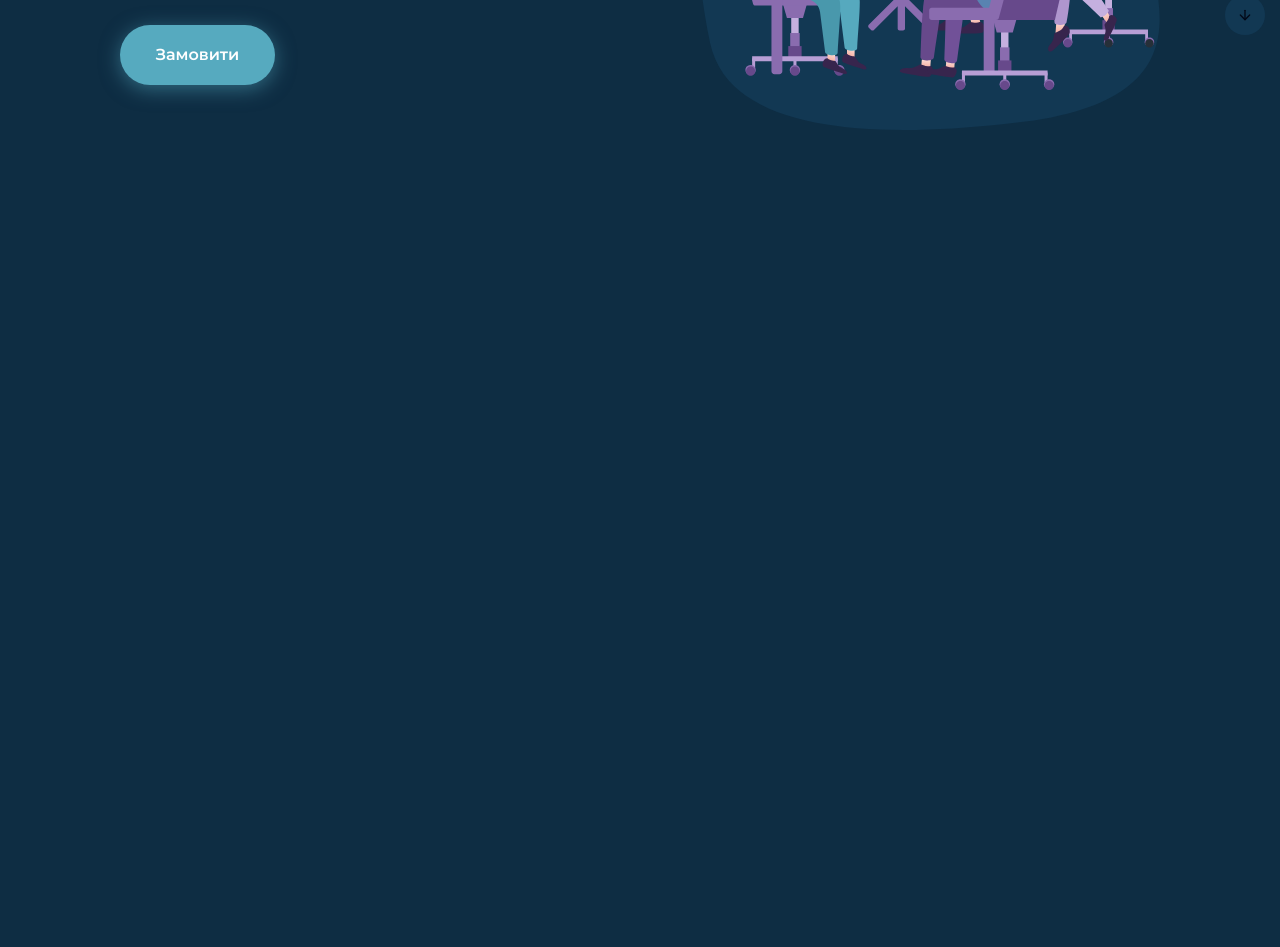
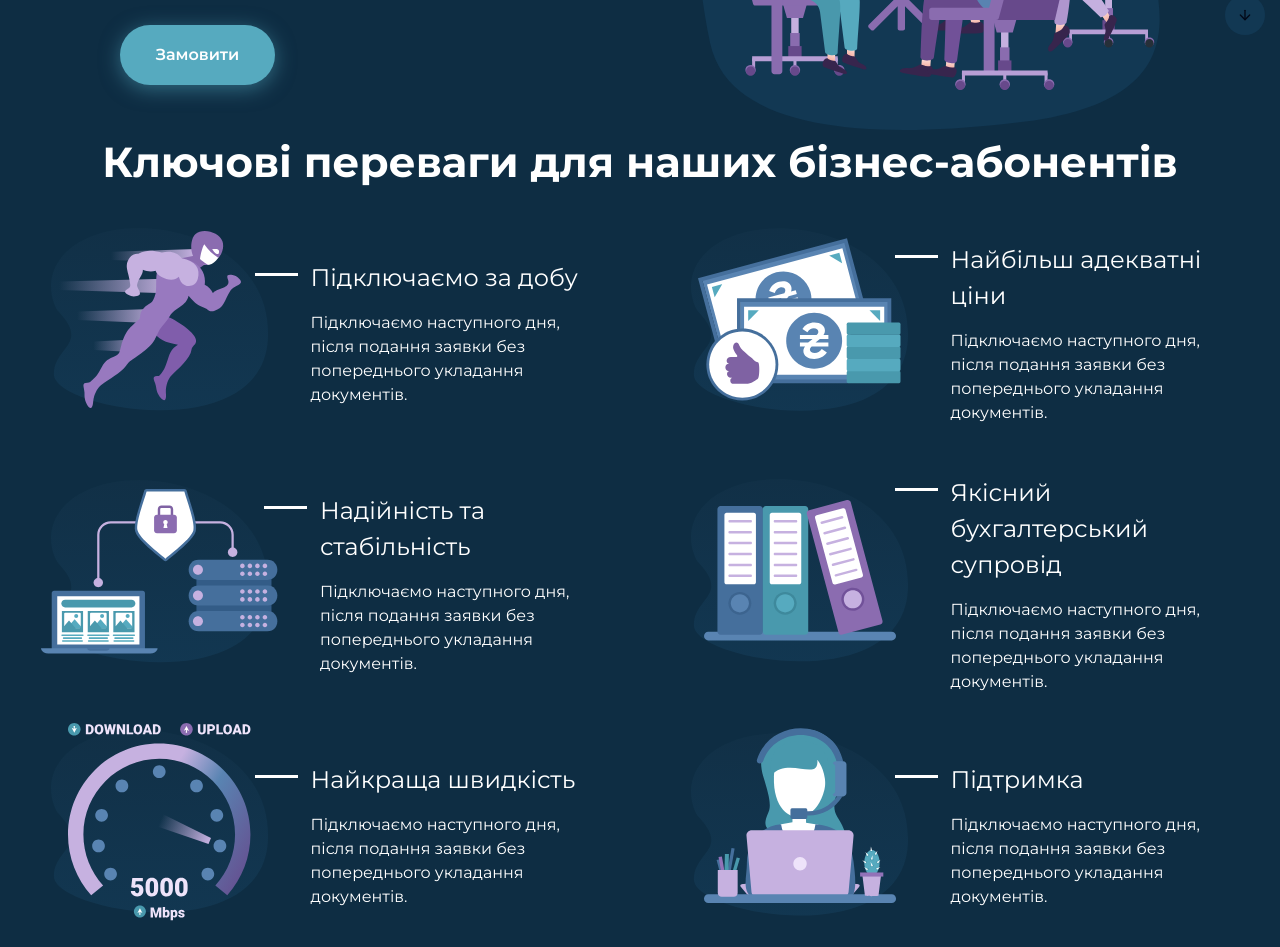
Before and after one commit to batyevkaproj/batyevka_ork, a Next.js app: page / in a window 1280 px wide. Shown: the part 620-1567 px from the top of the page. Before the commit the page ends 800 px from the top, so only its background shows below. Built offline with nearby package versions, Linux system fonts and the light colour scheme.

Commit message:
advantages rework

```diff
--- a/app/page.tsx
+++ b/app/page.tsx
@@ -31,8 +31,10 @@ export default function Home() {
       <Header />
       {/* <main className={`mx-auto w-[1110px] bg-[#0E2D43]`}> */}
         <Slider />
-        {/* <Heading text={'Ключові переваги для наших бізнес абонентів'}></Heading>
+         <Heading text={'Ключові переваги для наших бізнес-абонентів'}></Heading>
+
         <Advantages />
+        {/*
         <Heading text={`Бізнес тарифи "GPON"`} />
         <OpticCable/>
         <Tarifs />
--- a/components/Heading.tsx
+++ b/components/Heading.tsx
@@ -5,8 +5,8 @@ type HeadingProps = {
 
 const Heading = ({text}: HeadingProps) => {
     return (
-        <div className={`text-[42px] font-bold text-white flex items-center justify-center w-[1110px]`}>
-            <h1 className={`text-center w-[913px] flex items-center justify-center`}>{text}</h1>
+        <div className={`text-[42px] font-bold text-white flex items-center justify-center w-full`}>
+            <h1 className={`text-center flex items-center justify-center`}>{text}</h1>
         </div>
     );
 }
--- a/components/business-page/Advantages.tsx
+++ b/components/business-page/Advantages.tsx
@@ -9,61 +9,53 @@ import Image    from 'next/image';
 
 const Advantages = () => {
     return (
-        <div className={`flex justify-between text-white`}>
-            <div className={`flex `}>
-                <div className={`flex flex-col`}>
-                    <div className={`flex items-center h-[251px]`}>
+        <div className={`grid text-white grid-cols-3 max-[1770px]:grid-cols-2 max-[1180px]:grid-cols-1 justify-center items-center`}>
+            <div className={`flex items-center justify-center h-[251px]`}>
                 <Image src={flash} alt={`flash`}/>
-                        <div className={`flex flex-col w-[279px] ml-[42px]`}>
+                <div className={`flex flex-col w-[279px] max-[1180px]:w-[630px] ml-[42px]`}>
                     <span className={`relative -z-1 w-[43px] h-[3px] right-14 top-14 bg-white`}></span>
                     <h3 className={` text-[24px] mt-10`}>Підключаємо за добу</h3>
                     <p className={` font-normal h-[126px] flex items-center leading-[24px]`}>Підключаємо наступного дня, після подання заявки без попереднього укладання документів.</p>
                 </div>
             </div>
-                    <div className={`flex items-center h-[251px]`}>
+            <div className={`flex items-center justify-center h-[251px]`}>
                 <Image src={money} alt={`money`}/>
-                        <div className={`flex flex-col w-[279px] ml-[42px]`}>
+                <div className={`flex flex-col w-[279px] max-[1180px]:w-[630px] ml-[42px]`}>
                     <span className={`relative -z-1 w-[43px] h-[3px] right-14 top-14 bg-white`}></span>
                     <h3 className={`text-[24px] mt-10`}>Найбільш адекватні ціни</h3>
                     <p className={` font-normal h-[126px] flex items-center`}>Підключаємо наступного дня, після подання заявки без попереднього укладання документів.</p>
                 </div>
             </div>
-                    <div className={`flex items-center h-[251px]`}>
+            <div className={`flex items-center justify-center h-[251px]`}>
                 <Image src={schema} alt={``} className={``}/>
-                        <div className={`flex flex-col w-[279px] ml-[42px]`}>
+                <div className={`flex flex-col w-[279px] max-[1180px]:w-[630px] ml-[42px]`}>
                     <span className={`relative -z-1 w-[43px] h-[3px] right-14 top-14 bg-white`}></span>
                     <h3 className={`text-[24px] mt-10`}>Надійність та стабільність</h3>
                     <p className={` font-normal h-[126px] flex items-center`}>Підключаємо наступного дня, після подання заявки без попереднього укладання документів.</p>
                 </div>
             </div>
-                </div>
-            </div>
-            <div className={`flex`}>
-                <div className={`flex flex-col`}>
-                    <div className={`flex items-center h-[251px]`}>
+            <div className={`flex items-center justify-center h-[251px]`}>
                 <Image src={docks} alt={``} className={``}/>
-                        <div className={`flex flex-col w-[279px] ml-[42px]`}>
+                <div className={`flex flex-col w-[279px] max-[1180px]:w-[630px] ml-[42px]`}>
                     <span className={`relative -z-1 w-[43px] h-[3px] right-14 top-14 bg-white`}></span>
                     <h3 className={`text-[24px] mt-10`}>Якісний бухгалтерський супровід</h3>
                     <p className={` font-normal h-[126px] flex items-center`}>Підключаємо наступного дня, після подання заявки без попереднього укладання документів.</p>
                 </div>
             </div>
-                    <div className={`flex items-center h-[251px]`}>
+            <div className={`flex items-center justify-center h-[251px]`}>
                 <Image src={speed} alt={`speed`} className={``}/>
-                        <div className={`flex flex-col w-[279px] ml-[42px]`}>
+                <div className={`flex flex-col w-[279px] max-[1180px]:w-[630px] ml-[42px]`}>
                     <span className={`relative -z-1 w-[43px] h-[3px] right-14 top-14 bg-white`}></span>
                     <h3 className={`text-[24px] mt-10`}>Найкраща швидкість</h3>
                     <p className={` font-normal h-[126px] flex items-center`}>Підключаємо наступного дня, після подання заявки без попереднього укладання документів.</p>
                 </div>
             </div>
-                    <div className={`flex items-center h-[251px]`}>
+            <div className={`flex items-center justify-center h-[251px]`}>
                 <Image src={oper} alt={`oper`} className={``}/>
-                        <div className={`flex flex-col w-[279px] ml-[42px]`}>
+                <div className={`flex flex-col w-[279px] max-[1180px]:w-[630px] ml-[42px]`}>
                     <span className={`relative -z-1 w-[43px] h-[3px] right-14 top-14 bg-white`}></span>
                     <h3 className={` text-[24px] mt-10`}>Підтримка</h3>
                     <p className={` font-normal h-[126px] flex items-center`}>Підключаємо наступного дня, після подання заявки без попереднього укладання документів.</p>
-                        </div>
-                    </div>
                 </div>
             </div>
         </div>
```
Lines whose indentation alone changed are shown as unchanged.
